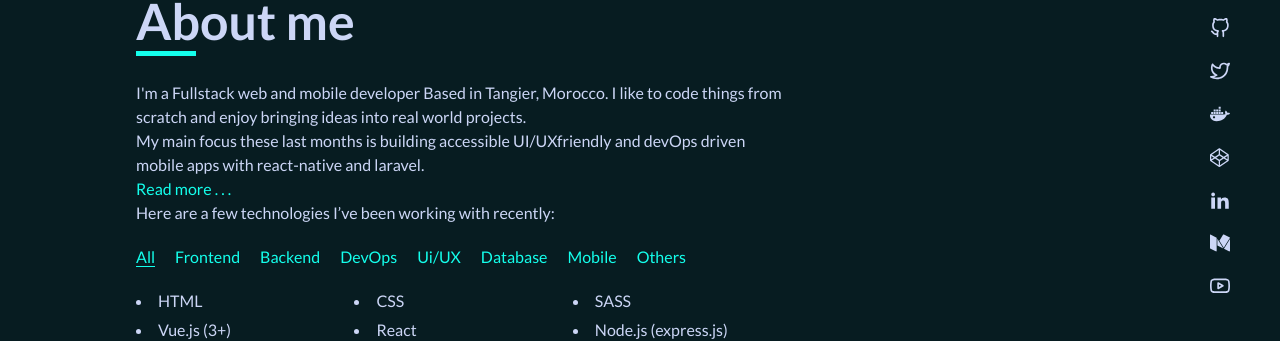
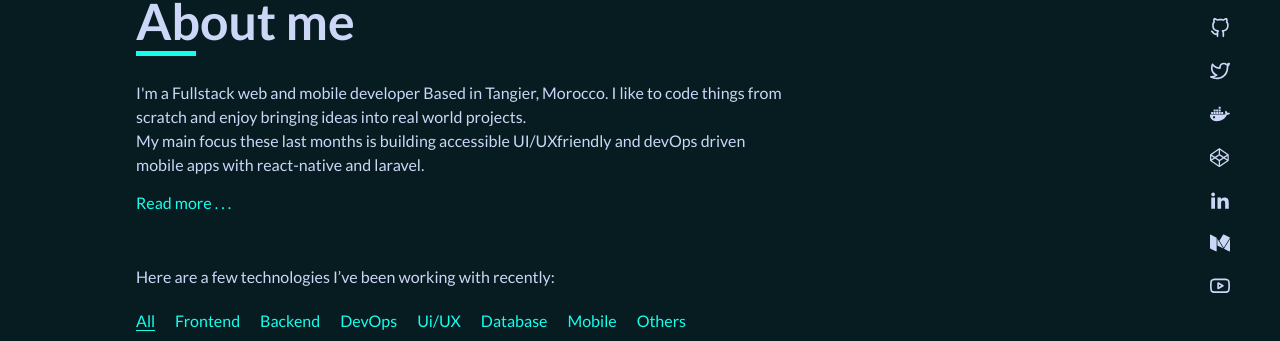
Before and after one commit to Hamzasehouli/myportfolio-nextjs, a Next.js app: page /about in a window 1280 px wide. Shown: the part 182-523 px from the top of the page. Built offline with nearby package versions, Linux system fonts and the light colour scheme.

Commit message:
Added Transition component

```diff
--- a/components/BasePage.js
+++ b/components/BasePage.js
@@ -1,10 +1,11 @@
 import Classes from "./BasePage.module.css";
+import Transition from "./Transition";
 const BasePage = function (props) {
   return (
-    <>
+    <Transition>
       <h1 className={Classes.title}>{props.title}</h1>
       <p className={Classes.description}>{props.children}</p>
-    </>
+    </Transition>
   );
 };
 
--- /dev/null
+++ b/components/Transition.js
@@ -0,0 +1,5 @@
+import Classes from "./Transition.module.css";
+const Transition = function (props) {
+  return <div className={Classes.transition}>{props.children}</div>;
+};
+export default Transition;
--- /dev/null
+++ b/components/Transition.module.css
@@ -0,0 +1,14 @@
+.transition {
+  animation-name: transition;
+  animation-duration: 2s;
+}
+@keyframes transition {
+  from {
+    opacity: 0;
+    transform: translateX(-3rem);
+  }
+  to {
+    opacity: 1;
+    transform: translateX(0);
+  }
+}
--- a/pages/about/index.js
+++ b/pages/about/index.js
@@ -3,10 +3,21 @@ import BaseButton from "../../components/BaseButton";
 import { useState } from "react";
 import { TECHNOS as technos } from "../../data/techsList";
 import { MyStory } from "../../data/myStory";
+
 const About = function () {
   const [list, setList] = useState(technos);
   const [suite, setSuite] = useState(false);
   const [active, setActive] = useState("all");
+  const menu = [
+    {
+      id: "m1",
+      title: "all",
+    },
+    {
+      id: "m2",
+      title: "all",
+    },
+  ];
   let markup = list.map((t) => (
     <li key={t.id}>
       <a target="_blank" className="links" href={t.link}>
@@ -17,13 +28,14 @@ const About = function () {
 
   return (
     <BasePage title="About me">
+      <div className="myself">
         <p>
           I'm a Fullstack web and mobile developer Based in Tangier, Morocco. I
           like to code things from scratch and enjoy bringing ideas into real
           world projects.
           <br />
-        My main focus these last months is building accessible UI/UXfriendly and
-        devOps driven mobile apps with{" "}
+          My main focus these last months is building accessible UI/UXfriendly
+          and devOps driven mobile apps with{" "}
           <a className="links" target={"_blank"} href="https://reactnative.dev">
             react-native
           </a>{" "}
@@ -33,7 +45,10 @@ const About = function () {
           </a>
           .
         </p>
+
         <p className={!suite ? "suite" : ""}>{MyStory}</p>
+
+        <div style={{ margin: "1.4rem 0" }}>
           <BaseButton
             onClick={() => setSuite(!suite)}
             mode="button"
@@ -42,7 +57,11 @@ const About = function () {
           >
             {suite ? "Collapse" : "Read more . . ."}
           </BaseButton>
-      <p>Here are a few technologies I’ve been working with recently:</p>
+        </div>
+      </div>
+      <p style={{ marginTop: "5rem" }}>
+        Here are a few technologies I’ve been working with recently:
+      </p>
       <ul className="menu">
         <li>
           <button
@@ -50,6 +69,7 @@ const About = function () {
             onClick={() => {
               setList(technos);
               setActive("all");
+              setSuite(false);
             }}
             type="button"
           >
--- a/styles/about.css
+++ b/styles/about.css
@@ -18,6 +18,10 @@
   display: none;
 }
 
+.myself p {
+  margin-top: 2rem;
+}
+
 .menu {
   display: flex;
   margin: 2rem 0;
```
Lines whose indentation alone changed are shown as unchanged.
